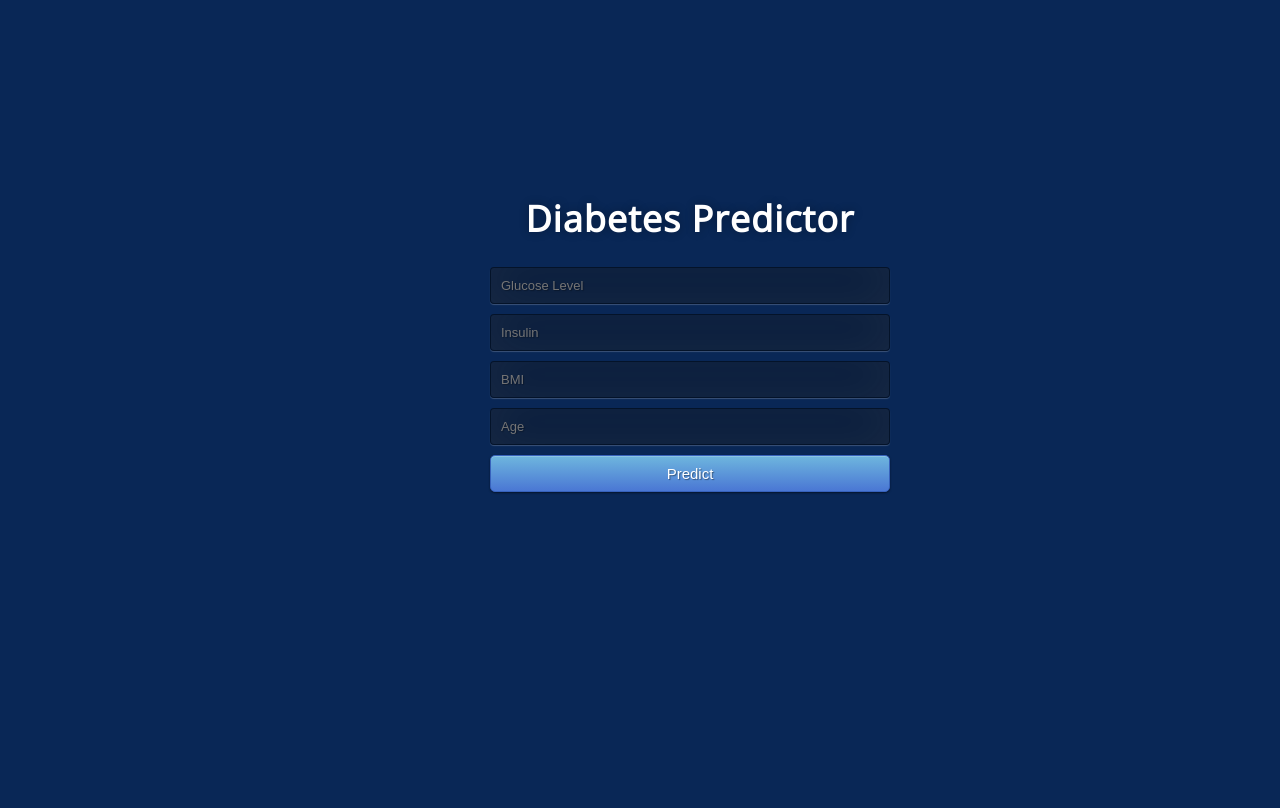
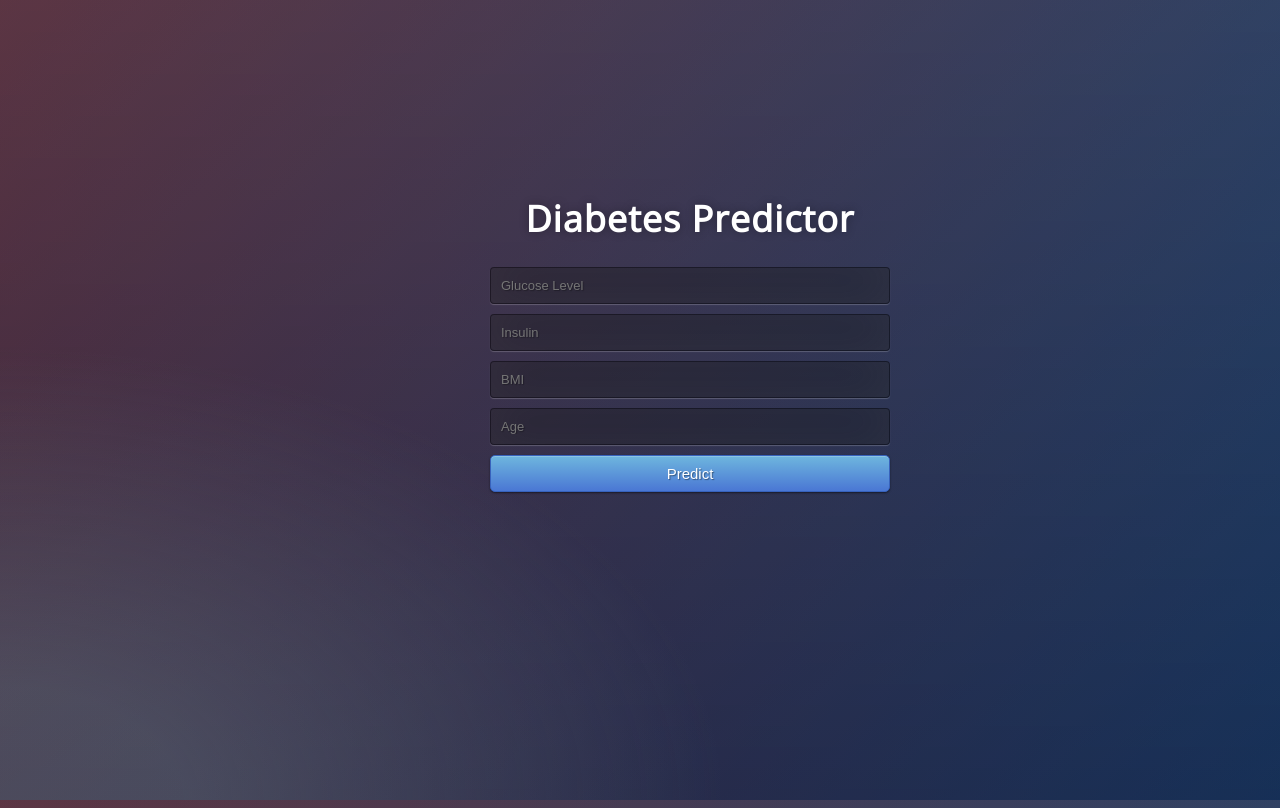
Before and after one commit to Aditya-Mankar/Diabetes-Prediction, a Python web app: template flask/templates/index.html in a window 1280 px wide. Run offline with Jinja, Linux system fonts and the light colour scheme; the template is opened without the code that fills it, so the values that code supplies are empty.

Commit message:
Update style.css

```diff
--- a/flask/static/css/style.css
+++ b/flask/static/css/style.css
@@ -22,9 +22,11 @@ body {
 	font-size: 18px;
 	text-align:center;
 	letter-spacing:1.2px;
-
-
-	);
+	background: -moz-radial-gradient(0% 100%, ellipse cover, rgba(104,128,138,.4) 10%,rgba(138,114,76,0) 40%),-moz-linear-gradient(top,  rgba(57,173,219,.25) 0%, rgba(42,60,87,.4) 100%), -moz-linear-gradient(-45deg,  #670d10 0%, #092756 100%);
+	background: -webkit-radial-gradient(0% 100%, ellipse cover, rgba(104,128,138,.4) 10%,rgba(138,114,76,0) 40%), -webkit-linear-gradient(top,  rgba(57,173,219,.25) 0%,rgba(42,60,87,.4) 100%), -webkit-linear-gradient(-45deg,  #670d10 0%,#092756 100%);
+	background: -o-radial-gradient(0% 100%, ellipse cover, rgba(104,128,138,.4) 10%,rgba(138,114,76,0) 40%), -o-linear-gradient(top,  rgba(57,173,219,.25) 0%,rgba(42,60,87,.4) 100%), -o-linear-gradient(-45deg,  #670d10 0%,#092756 100%);
+	background: -ms-radial-gradient(0% 100%, ellipse cover, rgba(104,128,138,.4) 10%,rgba(138,114,76,0) 40%), -ms-linear-gradient(top,  rgba(57,173,219,.25) 0%,rgba(42,60,87,.4) 100%), -ms-linear-gradient(-45deg,  #670d10 0%,#092756 100%);
+	background: -webkit-radial-gradient(0% 100%, ellipse cover, rgba(104,128,138,.4) 10%,rgba(138,114,76,0) 40%), linear-gradient(to bottom,  rgba(57,173,219,.25) 0%,rgba(42,60,87,.4) 100%), linear-gradient(135deg,  #670d10 0%,#092756 100%);
 	filter: progid:DXImageTransform.Microsoft.gradient( startColorstr='#3E1D6D', endColorstr='#092756',GradientType=1 );
 
 }
```
